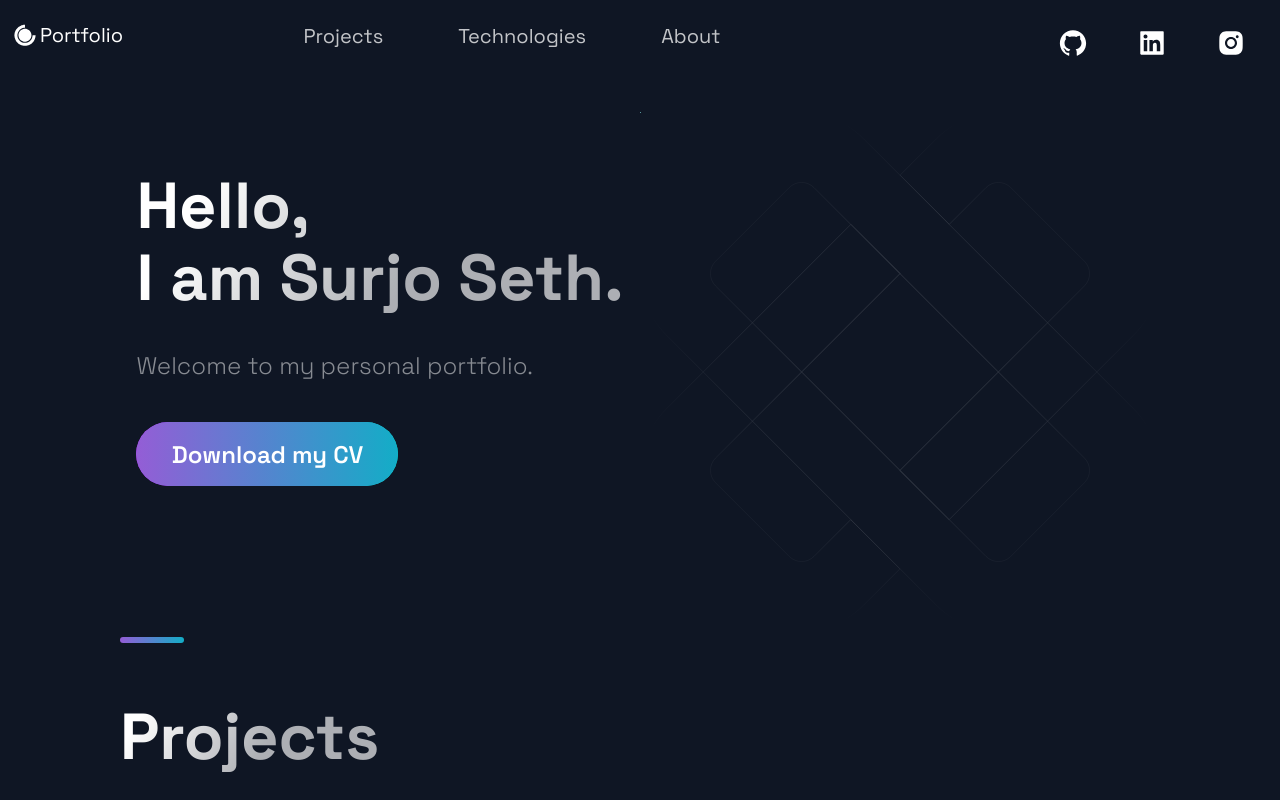
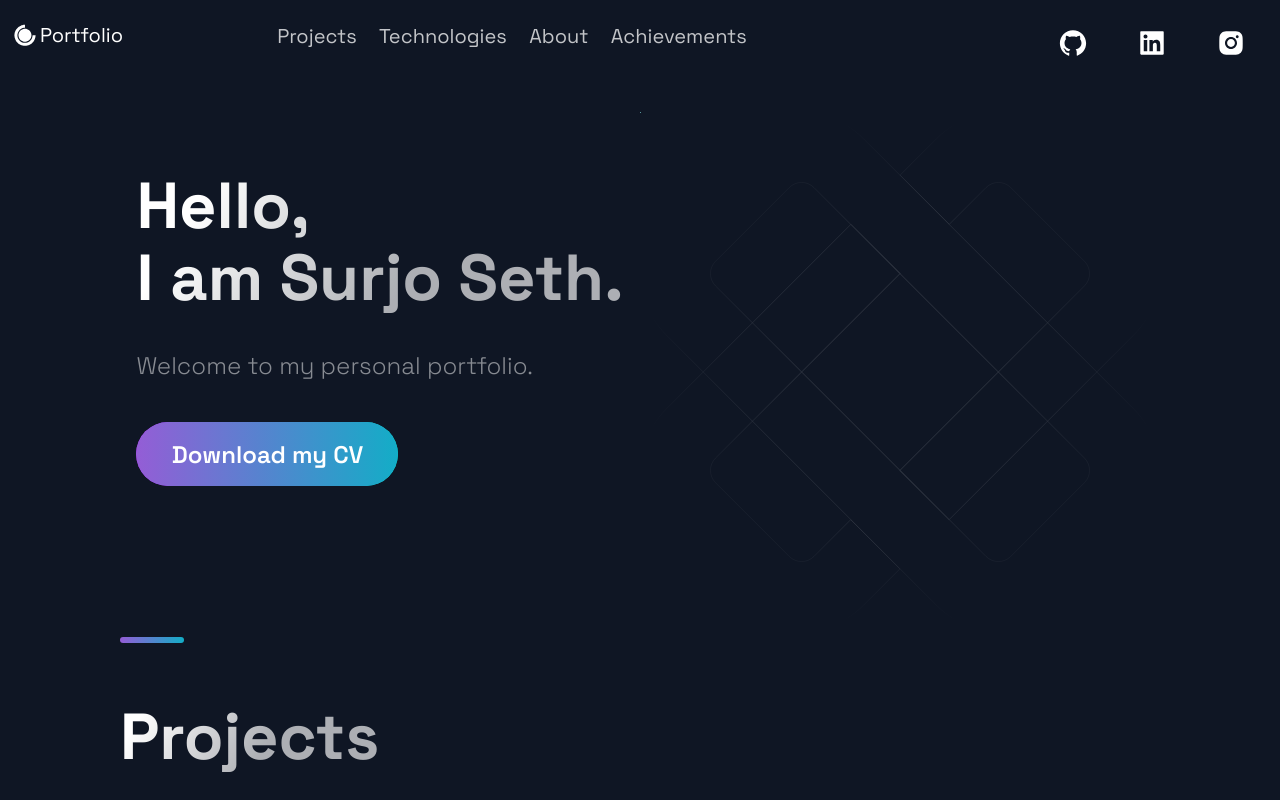
Before and after one commit to SurjoSeth/portfolio01, a Next.js app: page / in a window 1280 px wide. Shown: the top 800 px of the page. Built offline with nearby package versions, Linux system fonts and the light colour scheme.

Commit message:
Update Header.js

```diff
--- a/src/components/Header/Header.js
+++ b/src/components/Header/Header.js
@@ -31,6 +31,11 @@ const Header = () =>  (
           <NavLink>About</NavLink>
         </Link>
       </li>
+      <li>
+        <Link href="#accomp">
+          <NavLink>Achievements</NavLink>
+        </Link>
+      </li>
     </Div2>
     <Div3>
       <SocialIcons href="https://github.com/SurjoSeth">
```
